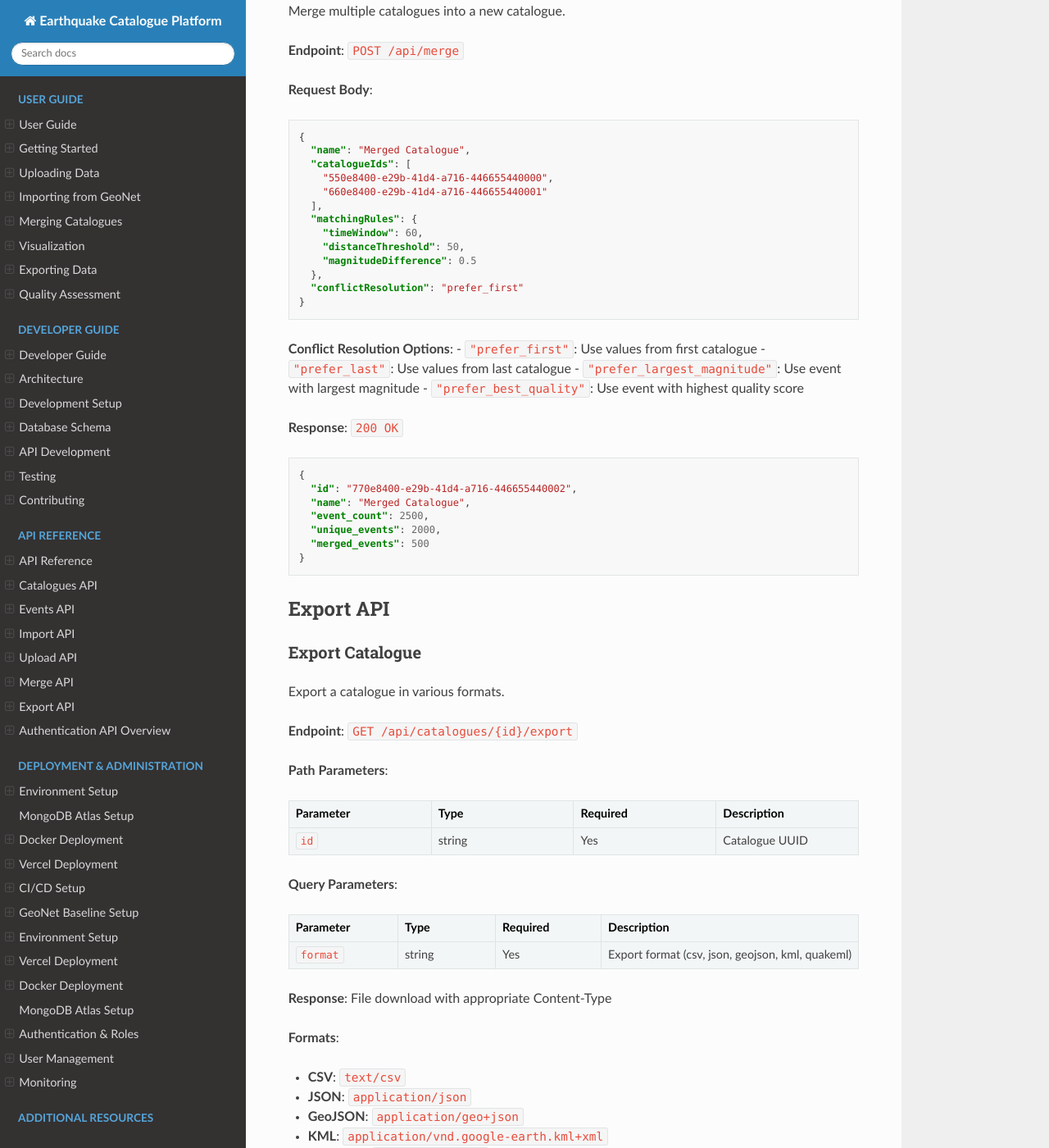
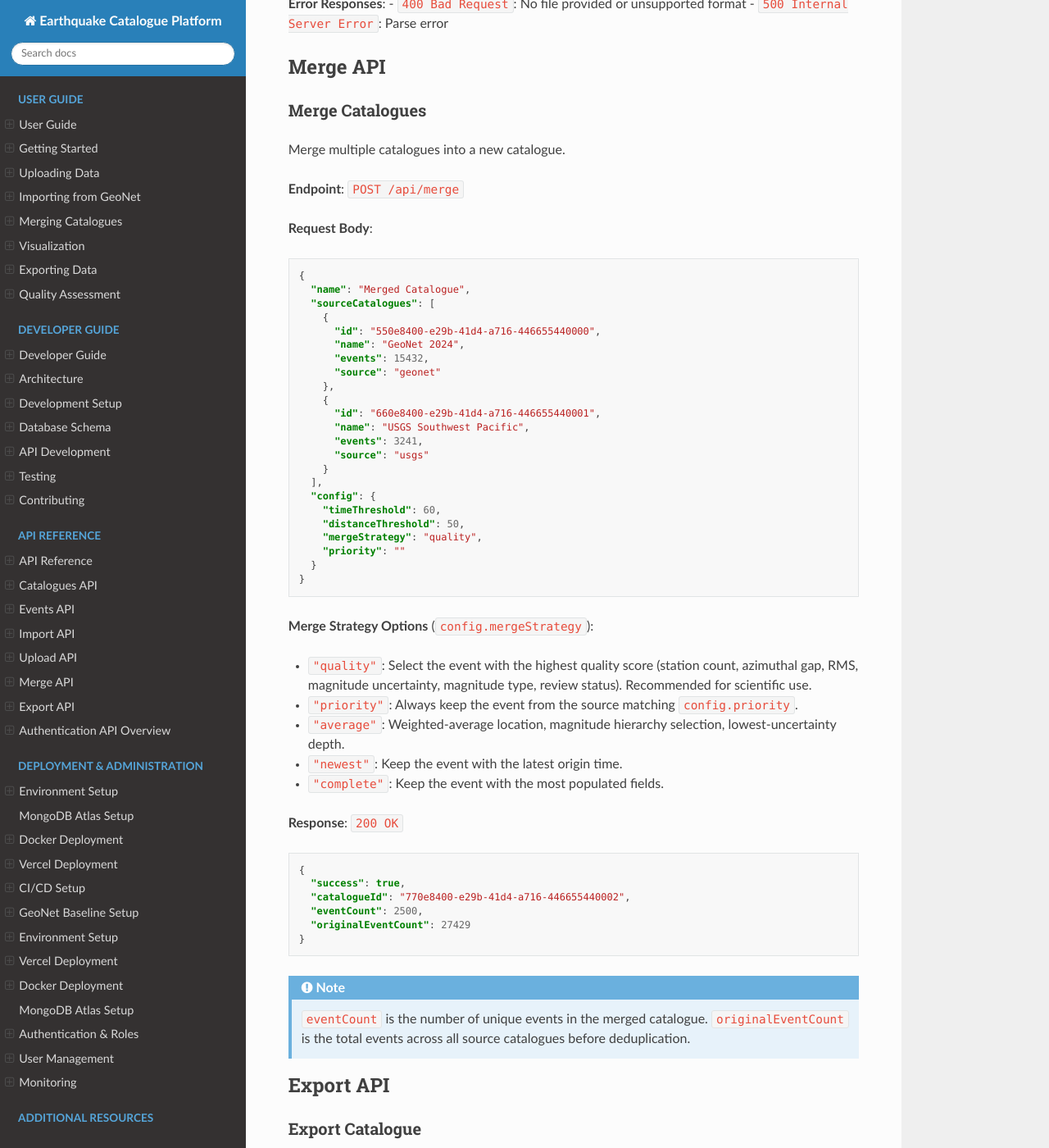
Before and after one commit to KennyGraham1/catalogofcatalogs, a Sphinx documentation site: the page built from docs/source/appendix/api_reference.rst, in a window 1280 px wide and 1400 px high, scrolled down 10833 px. Shown: the whole window at 82% size. Built offline with Sphinx 7.4.7 and the Read the Docs theme 3.1.0, drawn with Linux system fonts in a browser that asks for light colours; some of the changed text lies outside the part shown.

Commit message:
refactor: update quality assessment criteria, document API response schemas and export formats, and refine catalogue merge strategies

```diff
--- a/docs/source/appendix/api_reference.rst
+++ b/docs/source/appendix/api_reference.rst
@@ -157,18 +157,29 @@
 
 **Response**: ``201 Created``
 
+The response spreads all catalogue fields plus a validation report:
+
 .. code-block:: json
 
    {
      "id": "550e8400-e29b-41d4-a716-446655440000",
      "name": "My Earthquake Catalogue",
      "event_count": 1,
-     "created_at": "2024-10-24T12:00:00.000Z"
+     "created_at": "2024-10-24T12:00:00.000Z",
+     "importMessage": "Successfully imported all 1 events.",
+     "partialImport": false,
+     "validationReport": {
+       "totalSubmitted": 1,
+       "successfullyImported": 1,
+       "failedValidation": 0,
+       "successRate": 100,
+       "invalidEvents": []
+     }
    }
 
 
 **Error Responses**:
-- ``400 Bad Request``: Invalid request body or missing required fields
+- ``400 Bad Request``: Invalid request body, missing required fields, or all events failed validation
 - ``500 Internal Server Error``: Database error
 
 
@@ -262,14 +273,12 @@
 .. code-block:: json
 
    {
-     "id": "550e8400-e29b-41d4-a716-446655440000",
-     "name": "Updated Catalogue Name",
-     "updated_at": "2024-10-24T13:00:00.000Z"
+     "success": true
    }
 
 
 **Error Responses**:
-- ``400 Bad Request``: Invalid request body
+- ``400 Bad Request``: Invalid catalogue name
 - ``404 Not Found``: Catalogue does not exist
 
 
@@ -303,7 +312,7 @@
 .. code-block:: json
 
    {
-     "message": "Catalogue deleted successfully"
+     "success": true
    }
 
 
@@ -649,9 +658,8 @@
    {
      "catalogueId": "550e8400-e29b-41d4-a716-446655440000",
      "catalogueName": "GeoNet - New Zealand",
-     "timeRange": "24h",
-     "customStartDate": null,
-     "customEndDate": null,
+     "startDate": "2024-01-01T00:00:00Z",
+     "endDate": "2024-01-31T23:59:59Z",
      "minMagnitude": 3.0,
      "maxMagnitude": 10.0,
      "minDepth": 0,
@@ -663,16 +671,10 @@
      "updateExisting": true
    }
 
-
-**Time Range Options**:
-- ``"1h"``: Last 1 hour
-- ``"6h"``: Last 6 hours
-- ``"12h"``: Last 12 hours
-- ``"24h"``: Last 24 hours
-- ``"48h"``: Last 48 hours
-- ``"7d"``: Last 7 days
-- ``"30d"``: Last 30 days
-- ``"custom"``: Use customStartDate and customEndDate
+.. note::
+   For recent events use ``hours`` instead of ``startDate``/``endDate``
+   (e.g. ``"hours": 24`` for the last 24 hours). Omit ``catalogueId`` to
+   create a new catalogue using ``catalogueName``.
 
 **Response**: ``200 OK``
 
@@ -830,38 +832,52 @@
 
    {
      "name": "Merged Catalogue",
-     "catalogueIds": [
-       "550e8400-e29b-41d4-a716-446655440000",
-       "660e8400-e29b-41d4-a716-446655440001"
+     "sourceCatalogues": [
+       {
+         "id": "550e8400-e29b-41d4-a716-446655440000",
+         "name": "GeoNet 2024",
+         "events": 15432,
+         "source": "geonet"
+       },
+       {
+         "id": "660e8400-e29b-41d4-a716-446655440001",
+         "name": "USGS Southwest Pacific",
+         "events": 3241,
+         "source": "usgs"
+       }
      ],
-     "matchingRules": {
-       "timeWindow": 60,
+     "config": {
+       "timeThreshold": 60,
        "distanceThreshold": 50,
-       "magnitudeDifference": 0.5
-     },
-     "conflictResolution": "prefer_first"
+       "mergeStrategy": "quality",
+       "priority": ""
+     }
    }
 
 
-**Conflict Resolution Options**:
-- ``"prefer_first"``: Use values from first catalogue
-- ``"prefer_last"``: Use values from last catalogue
-- ``"prefer_largest_magnitude"``: Use event with largest magnitude
-- ``"prefer_best_quality"``: Use event with highest quality score
+**Merge Strategy Options** (``config.mergeStrategy``):
+
+- ``"quality"``: Select the event with the highest quality score (station count, azimuthal gap, RMS, magnitude uncertainty, magnitude type, review status). Recommended for scientific use.
+- ``"priority"``: Always keep the event from the source matching ``config.priority``.
+- ``"average"``: Weighted-average location, magnitude hierarchy selection, lowest-uncertainty depth.
+- ``"newest"``: Keep the event with the latest origin time.
+- ``"complete"``: Keep the event with the most populated fields.
 
 **Response**: ``200 OK``
 
 .. code-block:: json
 
    {
-     "id": "770e8400-e29b-41d4-a716-446655440002",
-     "name": "Merged Catalogue",
-     "event_count": 2500,
-     "unique_events": 2000,
-     "merged_events": 500
+     "success": true,
+     "catalogueId": "770e8400-e29b-41d4-a716-446655440002",
+     "eventCount": 2500,
+     "originalEventCount": 27429
    }
 
 
+.. note::
+   ``eventCount`` is the number of unique events in the merged catalogue.
+   ``originalEventCount`` is the total events across all source catalogues before deduplication.
 
 
 .. END MERGE API
@@ -945,15 +961,26 @@
 .. code-block:: json
 
    {
-     "status": "healthy",
+     "status": "ready",
      "timestamp": "2024-10-24T12:00:00.000Z",
      "checks": [
        {
          "name": "database",
          "status": "healthy",
          "responseTime": 5
+       },
+       {
+         "name": "geonet_api",
+         "status": "healthy",
+         "message": "Circuit breaker is CLOSED"
+       },
+       {
+         "name": "memory",
+         "status": "healthy",
+         "message": "Heap: 120MB / 512MB (23%)"
        }
-     ]
+     ],
+     "responseTime": "12ms"
    }
 
 
--- a/docs/source/developer-guide/architecture.rst
+++ b/docs/source/developer-guide/architecture.rst
@@ -154,7 +154,7 @@
 2. **Configuration:** Set matching rules and merge strategy
 3. **Loading:** Load all events from source catalogues
 4. **Matching:** Detect duplicates using configurable thresholds
-5. **Resolution:** Apply merge strategy (priority, average, newest, complete)
+5. **Resolution:** Apply merge strategy (quality, priority, average, newest, complete)
 6. **Storage:** Create merged catalogue with source tracking
 7. **Reporting:** Generate merge statistics
 
--- a/docs/source/user-guide/importing-geonet.rst
+++ b/docs/source/user-guide/importing-geonet.rst
@@ -603,8 +603,8 @@
      -H "Content-Type: application/json" \
      -d '{
        "catalogueId": "existing-catalogue-id",
-       "startTime": "2024-01-01T00:00:00Z",
-       "endTime": "2024-01-31T23:59:59Z",
+       "startDate": "2024-01-01T00:00:00Z",
+       "endDate": "2024-01-31T23:59:59Z",
        "minMagnitude": 3.0,
        "updateExisting": true
      }'
--- a/docs/source/user-guide/merging-catalogues.rst
+++ b/docs/source/user-guide/merging-catalogues.rst
@@ -388,8 +388,9 @@
 * **Group Size Gate**: Prevents merging groups larger than 15 events, which
   usually indicates a threshold setting that is too loose.
 * **Spatial Spread Analysis**: For groups of 4 or more events, the platform
-  calculates the spatial spread. If it exceeds 100–200 km (depending on
-  magnitude), the match is flagged for review.
+  calculates the spatial spread. If it exceeds the magnitude-scaled threshold
+  (100 km for M < 5, 150 km for M 5–6, 200 km for M ≥ 6), the group is
+  rejected and each event is kept as a separate unique event.
 * **Network Mismatch**: If the same network reports two different events in
   the same group, the platform identifies these as likely distinct events
   (e.g., foreshock/aftershock) and prevents them from being merged.
```
Also changed, not shown: other parts of docs/source/appendix/api_reference.rst (+3 -2 lines), other parts of docs/source/developer-guide/architecture.rst (+1 -2 lines), docs/source/user-guide/exporting-data.rst (+15 -4 lines), docs/source/user-guide/quality-assessment.rst (+13 -3 lines).
